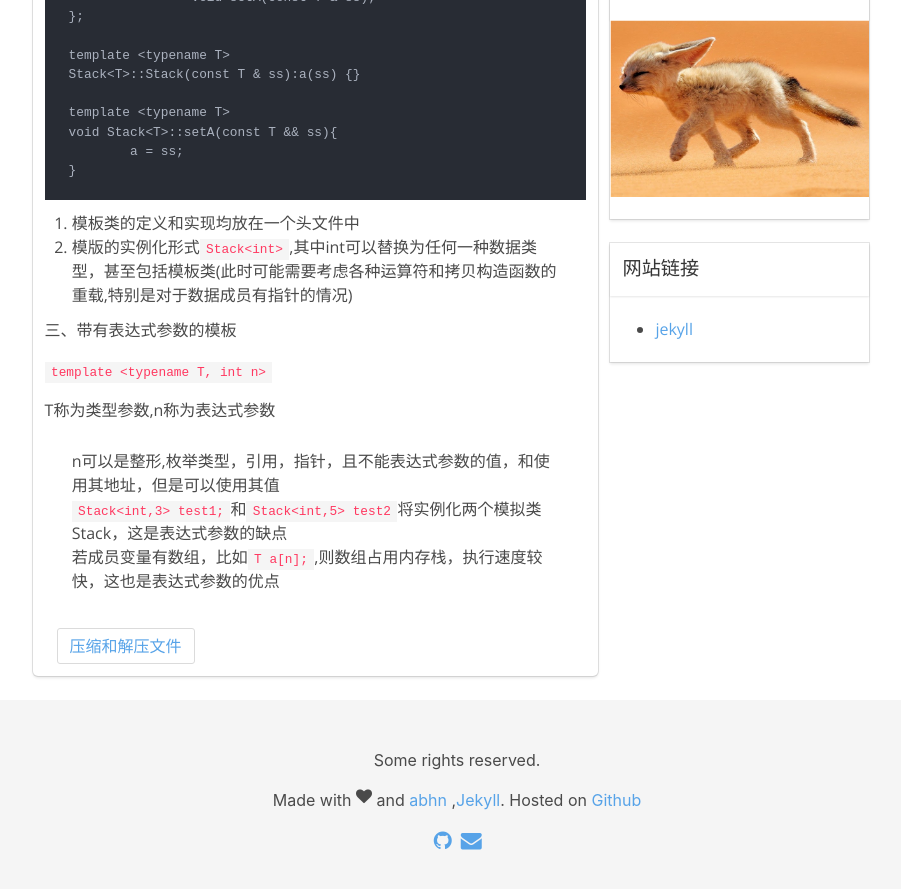
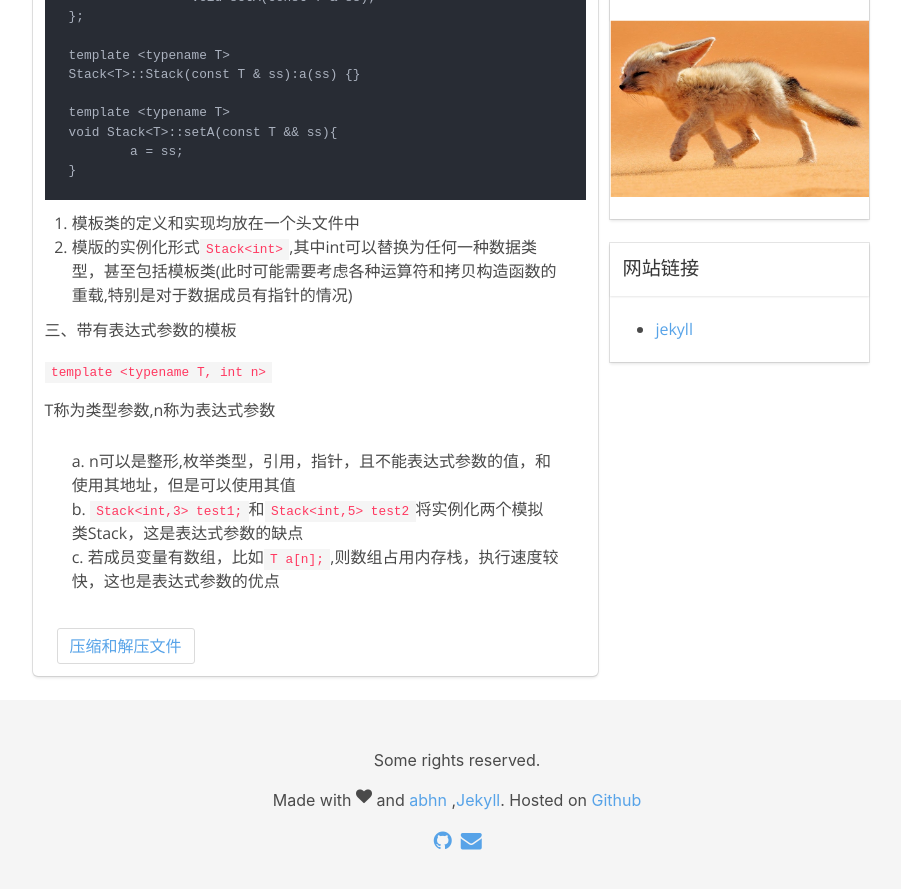
Before and after one commit to Ghivern/Ghivern.github.io, a Jekyll site: the page built from _posts/C++/2019-9-21-templateClass-1.md, in a window 1280 px wide and 900 px high, scrolled down 689 px. Shown: the top 889 px of the window, without its empty margins (183-1084 px from the left). Built offline with Jekyll 4.4.1, drawn with Linux system fonts in a browser that asks for light colours; comment, search, counter and statistics services are not loaded.

```diff
--- a/_posts/C++/2019-9-21-templateClass-1.md
+++ b/_posts/C++/2019-9-21-templateClass-1.md
@@ -42,8 +42,8 @@ void Stack<T>::setA(const T && ss){
 
 T称为类型参数,n称为表达式参数
 
-* n可以是整形,枚举类型，引用，指针，且不能表达式参数的值，和使用其地址，但是可以使用其值
+* a. n可以是整形,枚举类型，引用，指针，且不能表达式参数的值，和使用其地址，但是可以使用其值
 
-* `Stack<int,3> test1;`和`Stack<int,5> test2`将实例化两个模拟类Stack，这是表达式参数的缺点
+* b. `Stack<int,3> test1;`和`Stack<int,5> test2`将实例化两个模拟类Stack，这是表达式参数的缺点
 
-* 若成员变量有数组，比如`T a[n];`,则数组占用内存栈，执行速度较快，这也是表达式参数的优点
+* c. 若成员变量有数组，比如`T a[n];`,则数组占用内存栈，执行速度较快，这也是表达式参数的优点
```
